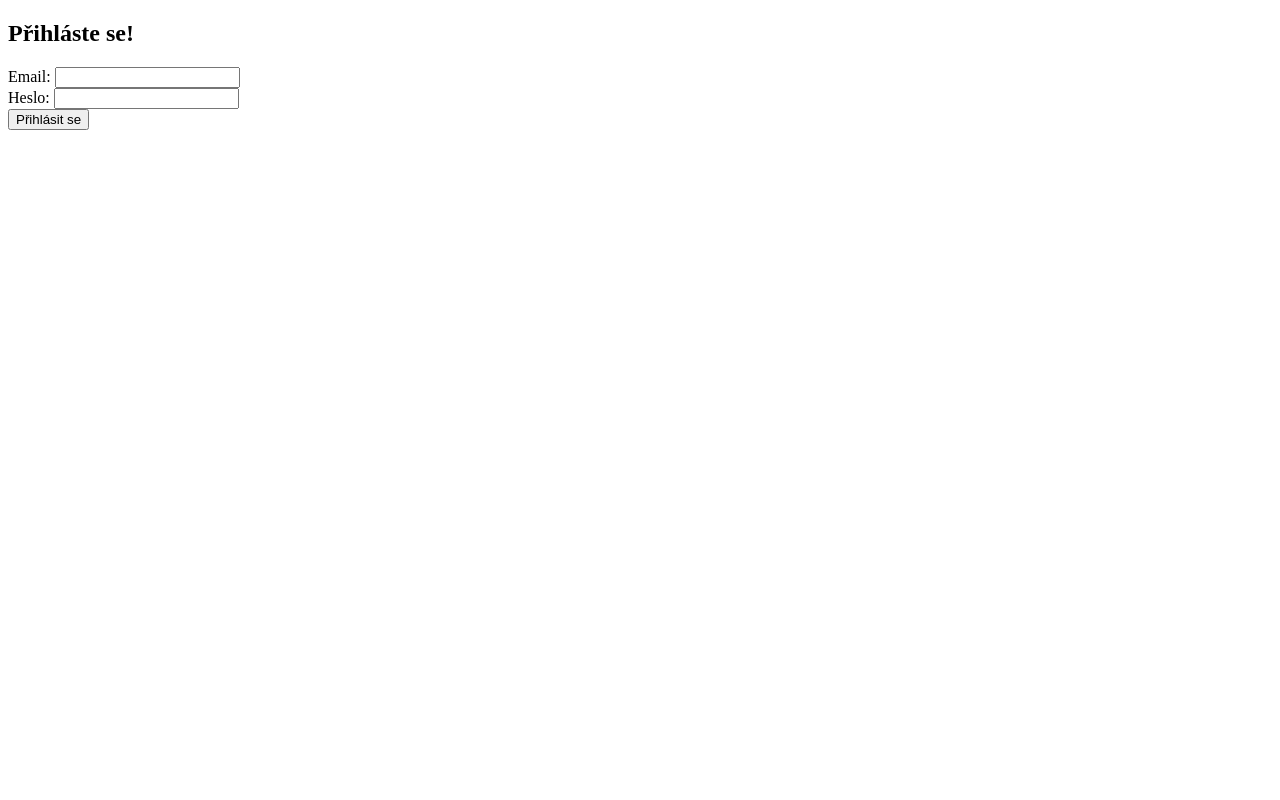
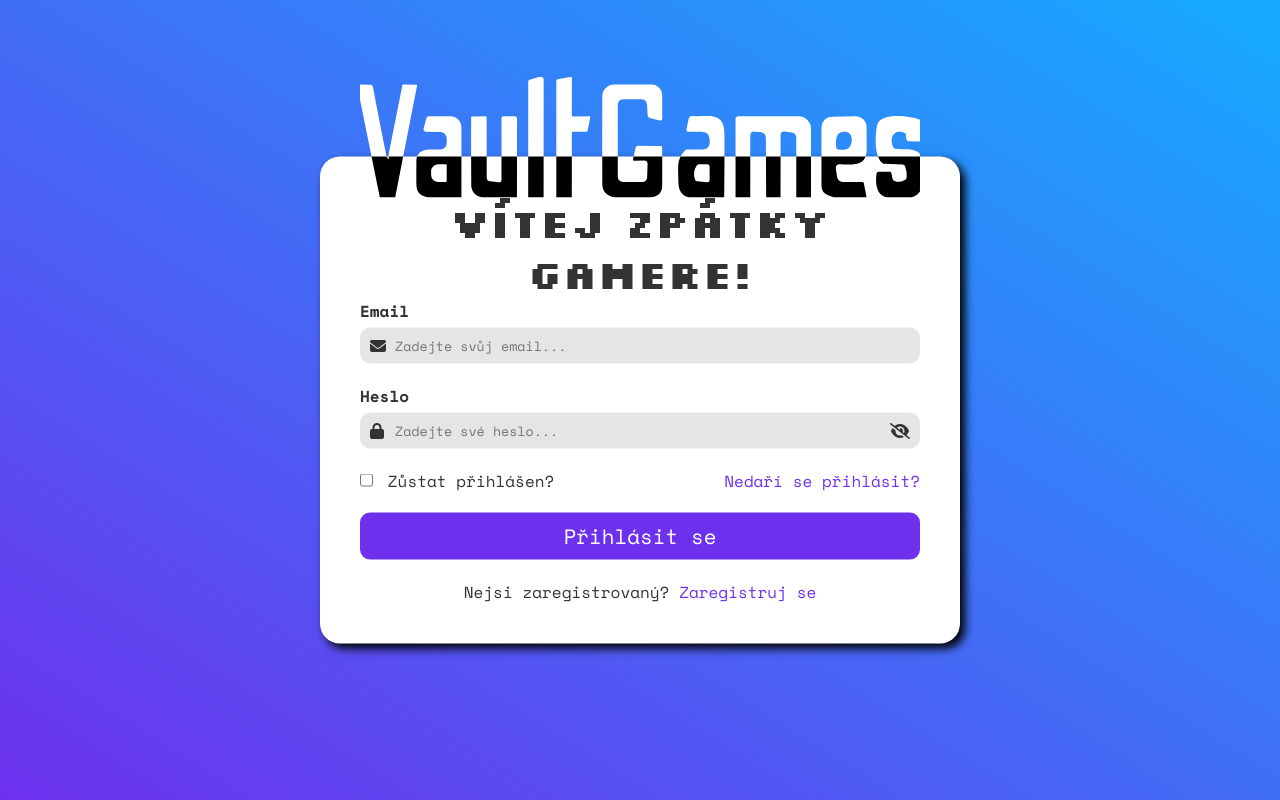
Before and after one commit to Nixk25/WebJindra, a plain HTML site: page login.html in a window 1280 px wide. Drawn offline with nearby package versions, Linux system fonts and the light colour scheme.

Commit message:
login hotový

```diff
--- a/login.html
+++ b/login.html
@@ -5,24 +5,64 @@
     <meta http-equiv="X-UA-Compatible" content="IE=edge" />
     <meta name="viewport" content="width=device-width, initial-scale=1.0" />
     <title>Login</title>
+    <link rel="stylesheet" href="styles.css">
+    <link
+      rel="stylesheet"
+      href="https://cdnjs.cloudflare.com/ajax/libs/font-awesome/6.4.2/css/all.min.css"
+      integrity="sha512-z3gLpd7yknf1YoNbCzqRKc4qyor8gaKU1qmn+CShxbuBusANI9QpRohGBreCFkKxLhei6S9CQXFEbbKuqLg0DA=="
+      crossorigin="anonymous"
+      referrerpolicy="no-referrer"
+    />
   </head>
+
   <body>
-    <div>
-      <h2>Přihláste se!</h2>
+    <section class="login">
+      <div class="login-wrapper">
+        <div>
+          <figure class="login-logo">
+          <img src="./images/login-logo.svg" alt="logo-voultgames">
+        </figure>
+        <h2 class="login-headline">VÍTEJ ZPÁTKY GAMERE!</h2>
       <div class="inputs">
-        <div class="email">
-          <label for="email">Email:</label>
-          <input id="email" type="email" />
+        <div class="input">
+          <label for="email">Email</label>
+          <div class="input-wrapper">
+            <input id="email" type="email" placeholder="Zadejte svůj email..." />
+            <i class="fa-solid fa-envelope"></i>
+          </div>
+
         </div>
+        <div class="input">
+          <label for="password">Heslo</label>
+          <div class="input-wrapper">
+            <div class="password-icon">
+              <i class="fa-solid fa-lock"></i>
+            </div>
+            <div class="eye-icon">
+              <i class="fa-solid fa-eye-slash"></i>
+            </div>
+            <input id="password" type="password" placeholder="Zadejte své heslo..."/>
 
-        <div class="password">
-          <label for="email">Heslo:</label>
-          <input id="email" type="password" />
+          </div>
+        </div>
+        <div class="login-bottom">
+          <div>
+            <input class="checkbox" type="checkbox">
+            <span>Zůstat přihlášen?</span>
+          </div>
+          <span class="color">Nedaří se přihlásit?</span>
         </div>
         <a href="user.html">
-          <button>Přihlásit se</button>
+          <button class="login-btn">Přihlásit se</button>
         </a>
+        <div>
+          <p>Nejsi zaregistrovaný? <span class="color">Zaregistruj se</span></p>
+        </div>
       </div>
-    </div>
+      </div>
+
+      </div>
+
+    </section>
   </body>
 </html>
--- a/styles.css
+++ b/styles.css
@@ -614,3 +614,139 @@ footer h3 {
     text-align: centers;
   }
 }
+
+
+
+
+/* sekce login */
+
+.login{
+  height: 100vh;
+  width: 100%;
+  position: relative;
+  background: linear-gradient(to right top, var(--primary-color), var(--second-color));
+}
+
+.login-headline{
+  font-family: 'Silkscreen', cursive;
+  font-size: 2.5rem;
+}
+
+.login-wrapper{
+  position:absolute;
+  top: 50%;
+  left: 50%;
+  transform: translate(-50%, -50%);
+  box-shadow: 5px 5px 10px #000;
+  background-color: #fff;
+  padding: 40px;
+  text-align: center;
+  border-radius: 20px;
+  display: flex;
+  flex-direction: column;
+  gap: 20px;
+  max-width: max-content;
+}
+
+.login-wrapper>div{
+  position: relative;
+}
+.inputs{
+  display: flex;
+  flex-direction: column;
+  gap: 20px;
+}
+
+.checkbox{
+  accent-color: var(--primary-color);
+  margin-right: 5px;
+  cursor: pointer;
+}
+
+.login-bottom{
+  display: flex;
+  justify-content: space-between;
+}
+
+.color{
+  cursor: pointer;
+  color: var(--primary-color);
+}
+
+.login-logo{
+  position: absolute;
+  top: -120px;
+  width: 100%;
+  height: 130px;
+  mix-blend-mode: difference;
+}
+
+.login-btn{
+  background-color: var(--primary-color);
+  color: #fff;
+  width: 100%;
+  padding: 8px 0;
+  border: none;
+  border-radius: 10px;
+  font-size: 1.3rem;
+  font-family: "Space mono", monospace;
+  cursor: pointer;
+  transition: scale 200ms ease;
+}
+
+.login-btn:hover{
+  scale: 1.03;
+}
+
+.input{
+  display: flex;
+  flex-direction: column;
+  width: 100%;
+}
+
+.input input{
+  width: 100%;
+  padding: 8px;
+  border-radius: 10px;
+  padding-left: 35px;
+  border: none;
+  outline: 3px solid transparent;
+  font-family: "Space mono", monospace;
+  background-color: rgba(0, 0, 0, 0.1);
+  caret-color: var(--primary-color);
+}
+
+.input input:focus{
+  outline: 3px solid var(--primary-color);
+}
+
+.input label{
+  text-align: start;
+  width: 100%;
+  margin-bottom: 5px;
+  font-weight: bold;
+}
+
+.input-wrapper{
+  position: relative;
+}
+.input-wrapper>i{
+  position: absolute;
+  top: 50%;
+  transform: translateY(-50%);
+  left: 10px;
+}
+
+.password-icon{
+  position: absolute;
+  top: 50%;
+  transform: translateY(-50%);
+  left: 10px;
+}
+
+.eye-icon{
+  position: absolute;
+  top: 50%;
+  transform: translateY(-50%);
+  right: 10px;
+}
```
Also changed, not shown: images/login-logo.svg (added).
